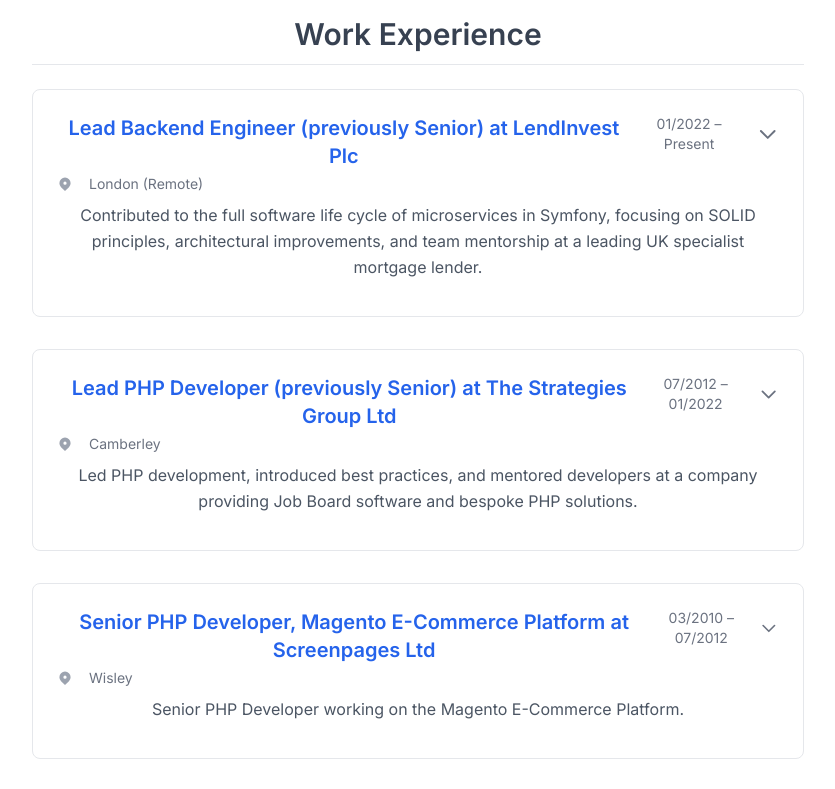
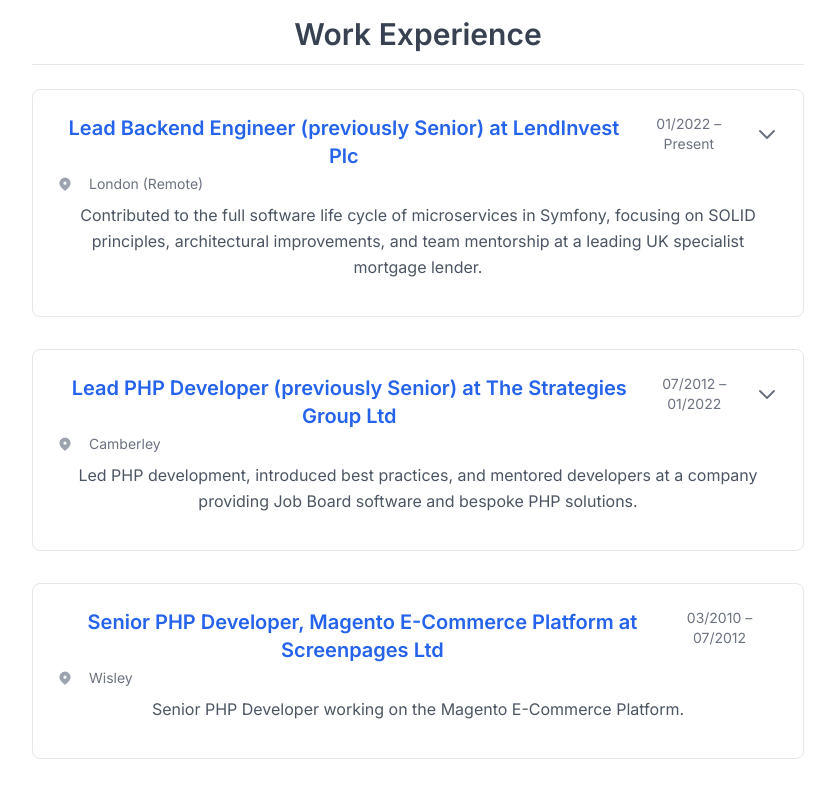
Before and after one commit to levofski/live-cv, a Vue app: page / in a window 1280 px wide. Shown: the part 840-1629 px from the top of the page, without its empty margins (222-1057 px from the left). Built offline with nearby package versions, Linux system fonts and the light colour scheme.

Commit message:
feat: enhance experience and education sections with expandable content - **Files Changed**: `EducationSection.vue`, `ExperienceSection.vue` - **Reason**: Added functionality to toggle expandable content for additional details in education and experience sections.

```diff
--- a/src/components/EducationSection.vue
+++ b/src/components/EducationSection.vue
@@ -1,5 +1,5 @@
 <script setup>
-import { defineProps, ref } from "vue";
+import { defineProps, ref, computed } from "vue";
 
 defineProps({
   education: Array,
@@ -10,6 +10,16 @@
 function toggleExpand(id) {
   expanded.value[id] = !expanded.value[id];
 }
+
+const hasExpandableContent = (eduItem) => {
+  return (
+    (eduItem.awards && eduItem.awards.length > 0) ||
+    (eduItem.subjectsStudied && eduItem.subjectsStudied.length > 0) ||
+    eduItem.finalYearProject ||
+    (eduItem.aLevels && eduItem.aLevels.length > 0) ||
+    (eduItem.gcses && eduItem.gcses.length > 0)
+  );
+};
 </script>
 
 <template>
@@ -23,12 +33,15 @@
         :key="edu.id"
         class="p-6 border border-gray-200 rounded-lg hover:shadow-md transition-shadow duration-300"
       >
-        <div @click="toggleExpand(edu.id)" class="cursor-pointer">
+        <div
+          @click="hasExpandableContent(edu) && toggleExpand(edu.id)"
+          :class="{ 'cursor-pointer': hasExpandableContent(edu) }"
+        >
           <div class="flex justify-between items-start mb-1">
             <h3 class="text-xl font-semibold text-blue-600">
               {{ edu.degree }}
             </h3>
-            <div class="flex items-center">
+            <div v-if="hasExpandableContent(edu)" class="flex items-center">
               <span class="text-sm text-gray-500 mr-2">{{ edu.period }}</span>
               <svg
                 v-if="!expanded[edu.id]"
@@ -80,7 +93,7 @@
           </div>
         </div>
         <div
-          v-if="expanded[edu.id]"
+          v-if="hasExpandableContent(edu) && expanded[edu.id]"
           v-motion
           :initial="{ opacity: 0, y: -20, height: 0 }"
           :enter="{
--- a/src/components/ExperienceSection.vue
+++ b/src/components/ExperienceSection.vue
@@ -1,5 +1,5 @@
 <script setup>
-import { defineProps, ref } from "vue";
+import { defineProps, ref, computed } from "vue";
 
 defineProps({
   experiences: Array,
@@ -10,6 +10,13 @@
 function toggleExpand(id) {
   expanded.value[id] = !expanded.value[id];
 }
+
+const hasExpandableContent = (expItem) => {
+  return (
+    (expItem.details && expItem.details.length > 0) ||
+    (expItem.projects && expItem.projects.length > 0)
+  );
+};
 </script>
 
 <template>
@@ -23,13 +30,17 @@
         :key="exp.id"
         class="p-6 border border-gray-200 rounded-lg hover:shadow-md transition-shadow duration-300"
       >
-        <div @click="toggleExpand(exp.id)" class="cursor-pointer">
+        <div
+          @click="hasExpandableContent(exp) && toggleExpand(exp.id)"
+          :class="{ 'cursor-pointer': hasExpandableContent(exp) }"
+        >
           <div class="flex justify-between items-start mb-1">
             <h3 class="text-xl font-semibold text-blue-600">
               {{ exp.title }} at {{ exp.company }}
             </h3>
             <div class="flex items-center">
               <span class="text-sm text-gray-500 mr-2">{{ exp.period }}</span>
+              <div v-if="hasExpandableContent(exp)">
                 <svg
                   v-if="!expanded[exp.id]"
                   xmlns="http://www.w3.org/2000/svg"
@@ -62,6 +73,7 @@
                 </svg>
               </div>
             </div>
+          </div>
           <div class="flex items-center space-x-4 text-sm text-gray-500 mb-2">
             <svg
               xmlns="http://www.w3.org/2000/svg"
@@ -80,7 +92,7 @@
           <p class="text-gray-600 leading-relaxed mb-3">{{ exp.summary }}</p>
         </div>
         <div
-          v-if="expanded[exp.id]"
+          v-if="hasExpandableContent(exp) && expanded[exp.id]"
           v-motion
           :initial="{ opacity: 0, y: -20, height: 0 }"
           :enter="{
```
Lines whose indentation alone changed are shown as unchanged.
